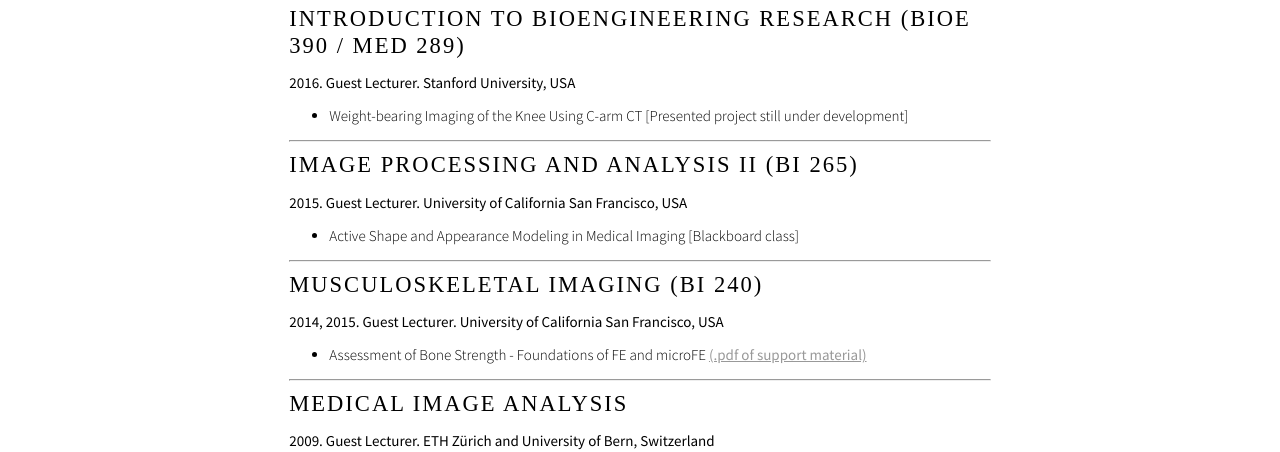
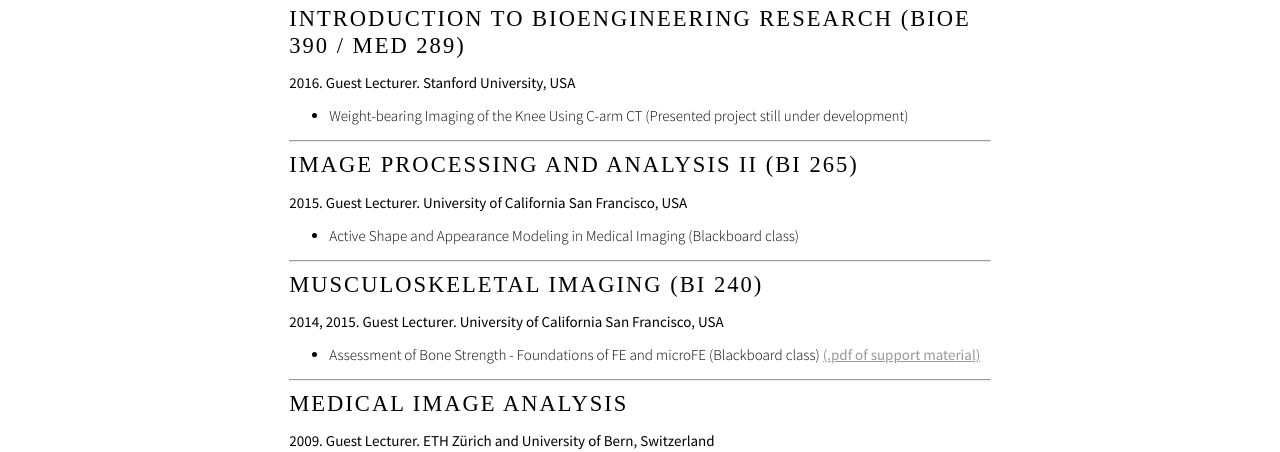
Before and after one commit to sbonaretti/sbonaretti.github.io, a Jekyll site: the page built from Teaching.md, in a window 1280 px wide and 1174 px high. Shown: the part 621-1073 px from the top of the window. Built offline with Jekyll 4.4.1, drawn with Linux system fonts in a browser that asks for light colours; some web fonts are replaced.

Commit message:
Update Teaching.md

```diff
--- a/Teaching.md
+++ b/Teaching.md
@@ -38,7 +38,7 @@ title: "Teaching"
 # Introduction to Bioengineering Research (BIOE 390 / MED 289)
 **2016. Guest Lecturer. Stanford University, USA**
 
-* Weight-bearing Imaging of the Knee Using C-arm CT [Presented project still under development]
+* Weight-bearing Imaging of the Knee Using C-arm CT (Presented project still under development)
 
 ---
 
@@ -46,7 +46,7 @@ title: "Teaching"
 # Image Processing and Analysis II (BI 265)
 **2015.	Guest Lecturer. University of California San Francisco, USA**
 
-* Active Shape and Appearance Modeling in Medical Imaging [Blackboard class]
+* Active Shape and Appearance Modeling in Medical Imaging (Blackboard class)
 
 ---
 
@@ -54,7 +54,7 @@ title: "Teaching"
 # Musculoskeletal Imaging (BI 240)
 **2014, 2015. Guest Lecturer. University of California San Francisco, USA**
 
-* Assessment of Bone Strength - Foundations of FE and microFE [(.pdf of support material)](attachments/BIO301B.pdf){:target="_blank"}
+* Assessment of Bone Strength - Foundations of FE and microFE (Blackboard class) [(.pdf of support material)](attachments/BIO301B.pdf){:target="_blank"}
 
 ---
 
```
